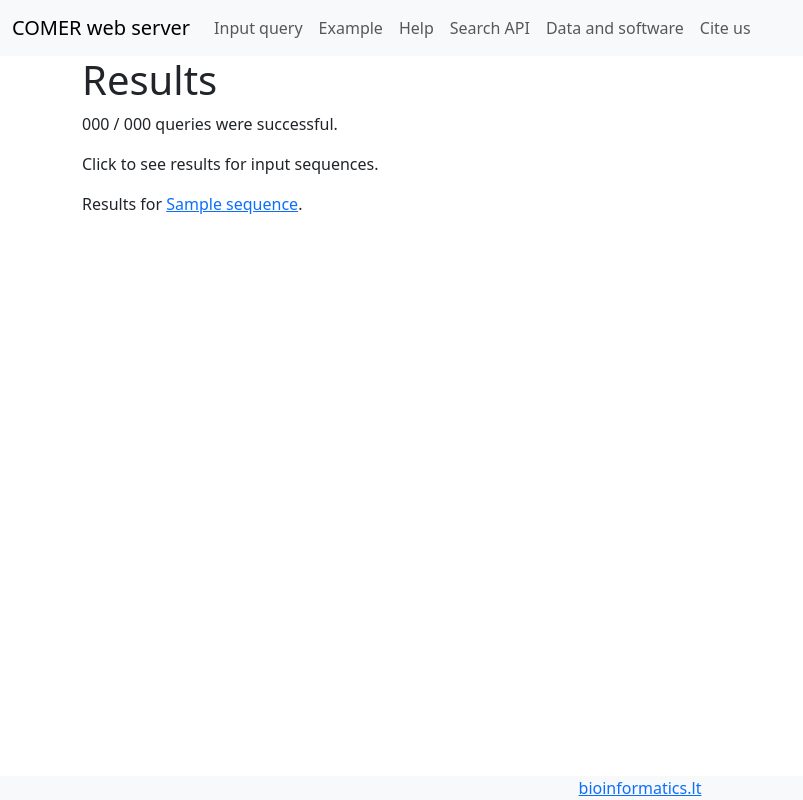
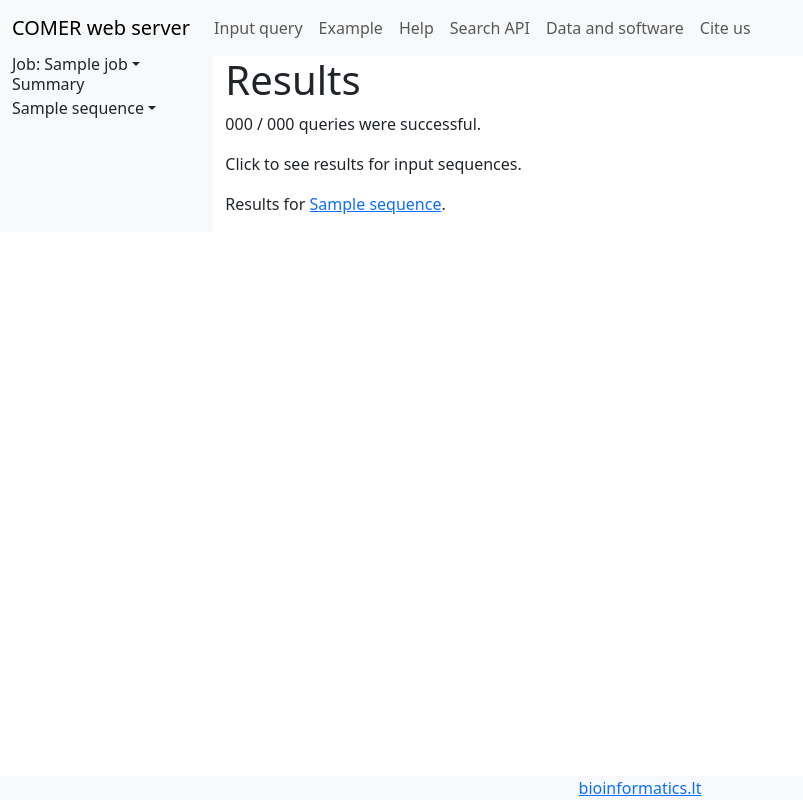
Before and after one commit to chemikeris/comer_web, a Django app: template templates/search/results_all.html in a window 1280 px wide. Shown: the whole page, without its empty margins (0-803 px from the left). Run offline with Django 3.2, Linux system fonts and the light colour scheme; the template is opened without the code that fills it: most values are stand-ins (such as "Sample title", 1, 10 or a date in 2020); some libraries are stand-ins or nearby versions.

Commit message:
Add basic navigation in single job search results
	modified:   apps/search/models.py
	modified:   apps/search/views.py
	modified:   static/css/site.css
	modified:   templates/base.html
	new file:   templates/base_results.html
	modified:   templates/search/results.html
	modified:   templates/search/results_all.html

```diff
--- a/static/css/site.css
+++ b/static/css/site.css
@@ -48,3 +48,6 @@ noscript {
     width: 40px;
     height: 40px;
 }
+#results {
+    min-width: 83%;
+}
--- a/templates/base.html
+++ b/templates/base.html
@@ -9,8 +9,10 @@
 <link rel="stylesheet" href="{% static 'css/site.css' %}">
 <script src="{% static 'js/site.js' %}"></script>
 </head>
-<body class="d-flex flex-column min-vh-100">
+<body>
 <noscript>COMER web server requires JavaScript, which is disabled in your browser.</noscript>
+<div class="d-flex flex-column min-vh-100">
+<div>
 <header>
     <nav class="navbar navbar-light navbar-expand-md bg-light">
     <div class="container-fluid">
@@ -25,15 +27,17 @@
             <li class="nav-item"><a class="nav-link" href="{% url 'references' %}">Cite us</a></li>
         </div></ul>
     </div>
-    </nav>
+    </nav
 </header>
-    <div class="container">
+<div class="container-fluid">
 	{% block content %}
 	{% endblock %}
     </div>
+</div>
 <footer class="mt-auto text-center bg-light">
 	<a href="http://www.bioinformatics.lt">bioinformatics.lt</a>
 </footer>
 <button onclick="goToTop()" id="top_button" title="Go to top"><img src="{%  static 'img/icons/arrow-up-circle.svg' %}" width="100%"></button>
+</div>
 </body>
 </html>
--- /dev/null
+++ b/templates/base_results.html
@@ -0,0 +1,31 @@
+{% extends 'base.html' %}
+{% block content %}
+<div class="row">
+<div id="results_nav" class="col-auto col-xl-2 bg-light">
+<nav class="navbar-expand-xl">
+	<button class="btn dropdown-toggle navbar-toggler d-lg-block" data-bs-toggle="collapse" data-bs-target="#current_job_menu">Job: {{ job.name }}</button>
+	<div id="current_job_menu" class="navbar-collapse collapse">
+	<ul class="nav-pills list-unstyled" id="current_job_results_menu">
+		<li class="nav-item"><a  class="{% if sequence_no != None %}link-dark {% endif %}nav-link dropdown-item" href="{% url 'results' job_id=job.name %}">Summary</a></li>
+		{% for s in sequences %}
+			{% if forloop.counter0 == sequence_no %}
+				<li class="nav-item"><a class="nav-link dropdown-toggle" href="#">{{ s }}</a>
+					<ul class="nav nav-pills small" data-bs-parent="current_job_results_menu">
+						<li class="nav-item dropdown-item"><a class="nav-link" href="{% url 'detailed' job_id=job.name sequence_no=forloop.counter0 %}">Results</a></li>
+						<li class="nav-item dropdown-item"><a class="nav-link" href="#">Summary</a></li>
+						<li class="nav-item dropdown-item"><a class="nav-link" href="{% url 'detailed_show_input' job_id=job.name sequence_no=sequence_no %}">Input {{ input_description }} {{ input_format }}</a></li>
+						<li class="nav-item dropdown-item"><a class="nav-link" href="#">Results JSON</a></li>
+						<li class="nav-item dropdown-item"><a class="nav-link" href="#">Download</a></li>
+					</ul>
+				</li>
+			{% else %}
+				<li class="nav-item"><a class="link-dark nav-link dropdown-toggle" href="{% url 'detailed' job_id=job.name sequence_no=forloop.counter0 %}">{{ s }}</a></li>
+			{% endif %}
+		{% endfor %}
+	</ul>
+	</div>
+</nav>
+</div>
+<div id="results" class="col">{% block results %}{% endblock %}</div>
+</div>
+{% endblock %}
--- a/templates/search/results.html
+++ b/templates/search/results.html
@@ -1,5 +1,5 @@
-{% extends 'base.html' %}
-{% block content %}
+{% extends 'base_results.html' %}
+{% block results %}
 {% load static %}
 <h1>{% if job.is_cother_search %}COTHER{% else %}COMER{% endif %} results</h1>
 {{ results|json_script:"raw_results" }}
--- a/templates/search/results_all.html
+++ b/templates/search/results_all.html
@@ -1,5 +1,5 @@
-{% extends 'base.html' %}
-{% block content %}
+{% extends 'base_results.html' %}
+{% block results %}
 <h1>Results</h1>
 <p>{{ job.number_of_successful_sequences }} / {{ job.number_of_input_sequences }} queries were successful.</p>
 <p>Click to see results for input sequences.</p>
```
Also changed, not shown: apps/search/models.py (+9 -0 lines), apps/search/views.py (+11 -11 lines).
